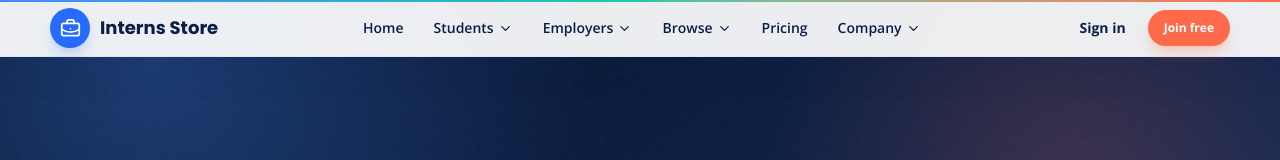
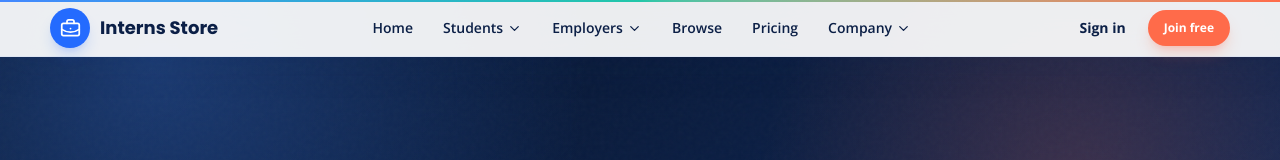
Before and after one commit to RManula/Interns-Store, a Next.js app: page /about in a window 1280 px wide. Shown: the top 160 px of the page. Built offline with nearby package versions, Linux system fonts and the light colour scheme.

Commit message:
feat: nav parent tabs link to main pages, Browse is a direct link

```diff
--- a/components/layout/Header.tsx
+++ b/components/layout/Header.tsx
@@ -36,12 +36,13 @@ type MenuItem = {
 
 type NavItem =
   | { label: string; href: string }
-  | { label: string; items: MenuItem[] };
+  | { label: string; href: string; items: MenuItem[] };
 
 const navigation: NavItem[] = [
   { label: "Home", href: "/" },
   {
     label: "Students",
+    href: "/for-students",
     items: [
       { label: "Browse Internships", description: "Find roles built for students", href: "/browse", icon: Search },
       { label: "How It Works", description: "From application to offer", href: "/for-students", icon: BookOpen },
@@ -51,6 +52,7 @@ const navigation: NavItem[] = [
   },
   {
     label: "Employers",
+    href: "/for-employers",
     items: [
       { label: "Post an Internship", description: "Reach work-ready students", href: "/post", icon: Rocket },
       { label: "Pricing & Plans", description: "Subscriptions and listing fees", href: "/pricing", icon: Box },
@@ -58,18 +60,11 @@ const navigation: NavItem[] = [
       { label: "Why Interns Store", description: "Australia's internship-only marketplace", href: "/for-employers", icon: Globe2 },
     ],
   },
-  {
-    label: "Browse",
-    items: [
-      { label: "By Study Field", description: "Technology, Business, Design and more", href: "/browse?view=field", icon: GraduationCap },
-      { label: "By Location", description: "Brisbane, Sydney, Remote and more", href: "/browse?view=location", icon: MapPin },
-      { label: "Remote Internships", description: "Work from anywhere", href: "/browse?location=Remote", icon: Globe2 },
-      { label: "Newest Listings", description: "See what was just posted", href: "/browse?sort=newest", icon: Newspaper },
-    ],
-  },
+  { label: "Browse", href: "/browse" },
   { label: "Pricing", href: "/pricing" },
   {
     label: "Company",
+    href: "/about",
     items: [
       { label: "About", description: "Our mission and team", href: "/about", icon: User },
       { label: "Blog", description: "Tips, news and updates", href: "/blog", icon: FileText },
@@ -135,7 +130,7 @@ export function Header() {
 
         <nav className="hidden items-center gap-0.5 lg:flex" aria-label="Primary navigation">
           {navigation.map((item) => {
-            if ("href" in item) {
+            if (!("items" in item)) {
               const active = pathname === item.href;
               return (
                 <Link
@@ -163,8 +158,8 @@ export function Header() {
                 onMouseEnter={() => setActiveMenu(item.label)}
                 onMouseLeave={() => setActiveMenu(null)}
               >
-                <button
-                  type="button"
+                <Link
+                  href={item.href}
                   aria-expanded={open}
                   className={cn(
                     "flex items-center gap-1 whitespace-nowrap rounded-full px-3.5 py-2 text-sm font-semibold transition",
@@ -172,11 +167,11 @@ export function Header() {
                       ? "text-navy-900 hover:bg-blue-50 hover:text-blue-700"
                       : "text-white/78 hover:bg-white/10 hover:text-white",
                   )}
-                  onClick={() => setActiveMenu(open ? null : item.label)}
+                  onClick={() => setActiveMenu(null)}
                 >
                   {item.label}
                   <ChevronDown size={15} className={cn("transition-transform", open && "rotate-180")} />
-                </button>
+                </Link>
                 <AnimatePresence>
                   {open && (
                     <motion.div
@@ -318,7 +313,7 @@ export function Header() {
             className="container-shell mt-3 max-h-[calc(100vh-6rem)] overflow-y-auto rounded-3xl border border-line bg-white p-3 shadow-2xl lg:hidden"
           >
             {navigation.map((item) =>
-              "href" in item ? (
+              !("items" in item) ? (
                 <Link
                   key={item.label}
                   href={item.href}
```
